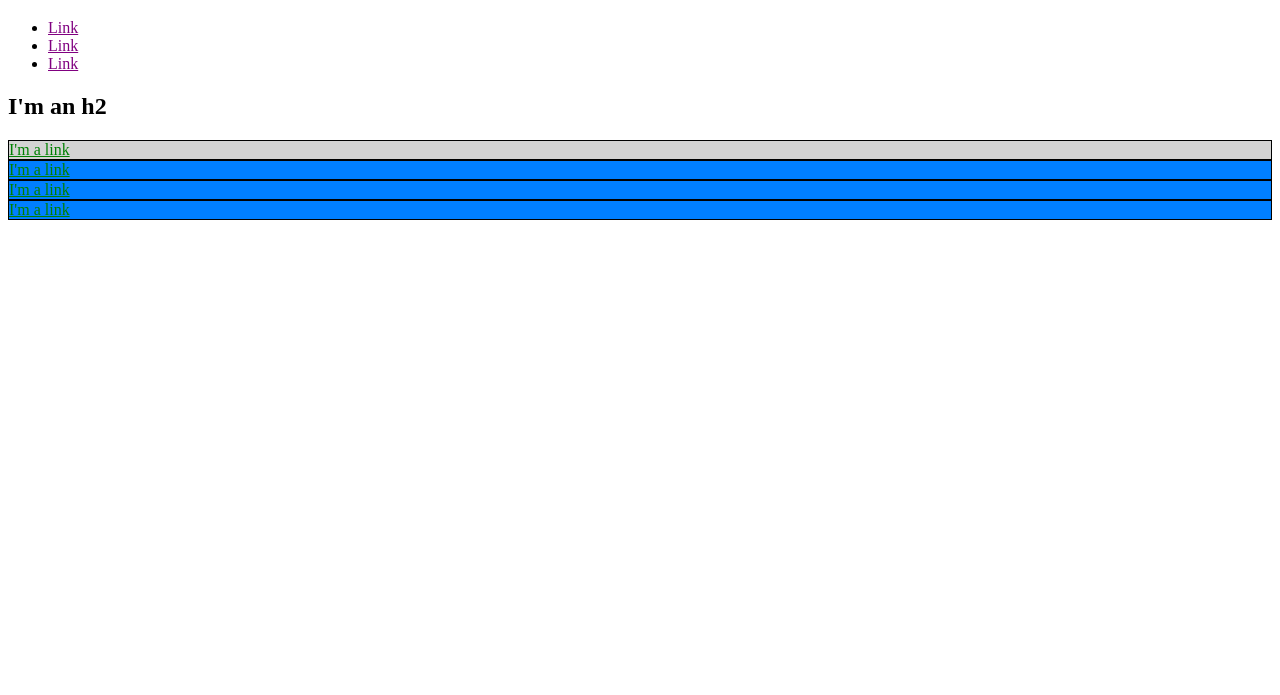
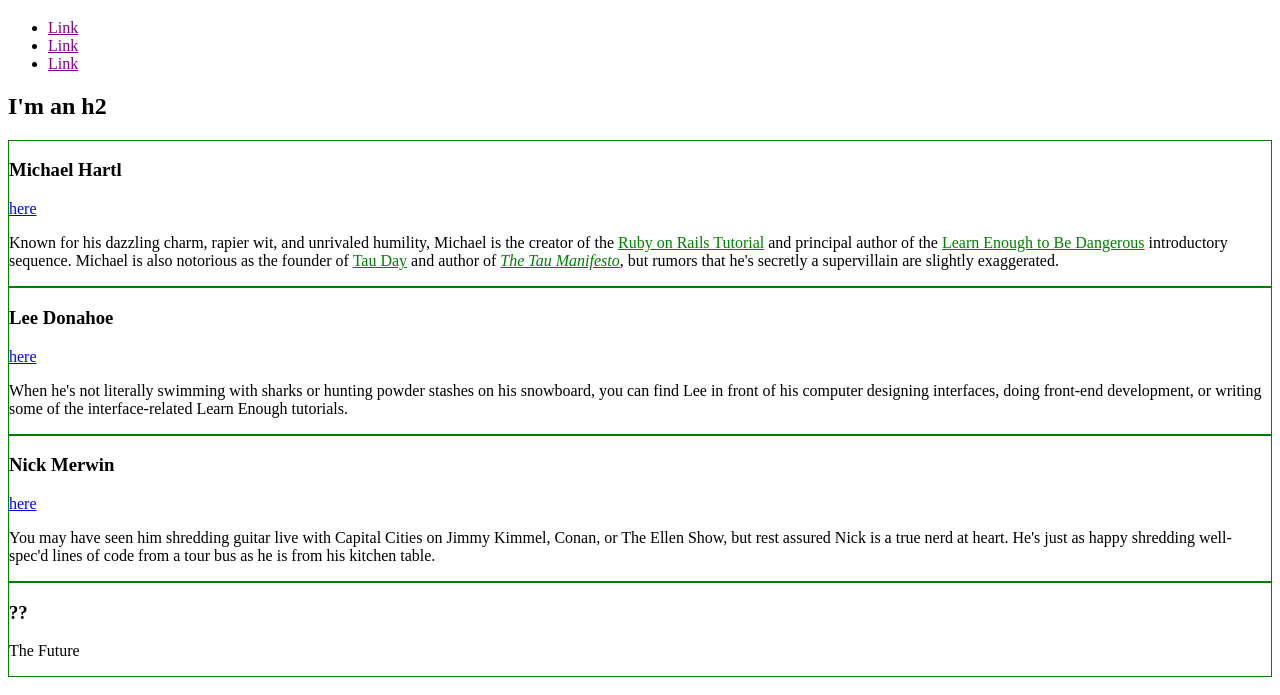
Before and after one commit to Edawswade/Edawswade.github.io, a plain HTML site: page index.html in a window 1280 px wide. Shown: the part 61-756 px from the top of the page. Drawn offline with Linux system fonts and the light colour scheme.

Commit message:
Add content and organize styles

```diff
--- a/index.html
+++ b/index.html
@@ -4,26 +4,26 @@
     <title>Test Page: Don't Panic</title>
     <meta charset="utf-8" />
     <style>
+      /* GLOBAL STYLES*/
       a {
-        color: red;
+        color: purple;
+      }
+      div.bio-box {
+        border: 1px solid green;
       }
 
-      li a {
-        color: purple;
-      }
-      #exec-bio {
-        background-color: lightgray;
+      /* SOCIAL STYLES*/
+      .social-link {
+        color: blue;
       }
 
+      /* BIO STYLES*/
       .bio-box {
         border: 1px solid black;
       }
 
-      .bio-box a {
+      .bio-copy a {
         color: green;
-      }
-      .more-bio {
-        background-color: #007fff;
       }
     </style>
   </head>
@@ -41,17 +41,54 @@
       </li>
     </ul>
     <h2>I'm an h2</h2>
-    <div id="exec-bio" class="bio-box more-bio">
-      <a href="https://example.com/">I'm a link</a>
+    <div class="bio-box">
+      <h3>Michael Hartl</h3>
+      <a href="https://twitter.com/mhartl" class="social-link">here</a>
+      <div class="bio-copy">
+        <p>
+          Known for his dazzling charm, rapier wit, and unrivaled humility,
+          Michael is the creator of the
+          <a href="https://www.railstutorial.org/">Ruby on Rails Tutorial</a>
+          and principal author of the
+          <a href="https://learnenough.com/"> Learn Enough to Be Dangerous</a>
+          introductory sequence. Michael is also notorious as the founder of
+          <a href="http://tauday.com/">Tau Day</a> and author of
+          <a href="http://tauday.com/tau-manifesto"
+            ><em>The Tau Manifesto</em></a
+          >, but rumors that he's secretly a supervillain are slightly
+          exaggerated.
+        </p>
+      </div>
     </div>
-    <div class="bio-box more-bio">
-      <a href="https://example.com/">I'm a link</a>
+    <div class="bio-box">
+      <h3>Lee Donahoe</h3>
+      <a href="https://twitter.com/leedonahoe" class="social-link">here</a>
+      <div class="bio-copy">
+        <p>
+          When he's not literally swimming with sharks or hunting powder stashes
+          on his snowboard, you can find Lee in front of his computer designing
+          interfaces, doing front-end development, or writing some of the
+          interface-related Learn Enough tutorials.
+        </p>
+      </div>
     </div>
-    <div class="bio-box more-bio">
-      <a href="https://example.com/">I'm a link</a>
+    <div class="bio-box">
+      <h3>Nick Merwin</h3>
+      <a href="https://twitter.com/nickmerwin" class="social-link">here</a>
+      <div class="bio-copy">
+        <p>
+          You may have seen him shredding guitar live with Capital Cities on
+          Jimmy Kimmel, Conan, or The Ellen Show, but rest assured Nick is a
+          true nerd at heart. He's just as happy shredding well-spec'd lines of
+          code from a tour bus as he is from his kitchen table.
+        </p>
+      </div>
     </div>
-    <div class="bio-box more-bio">
-      <a href="https://example.com/">I'm a link</a>
+    <div class="bio-box">
+      <h3>??</h3>
+      <div class="bio-copy">
+        <p>The Future</p>
+      </div>
     </div>
   </body>
 </html>
```
